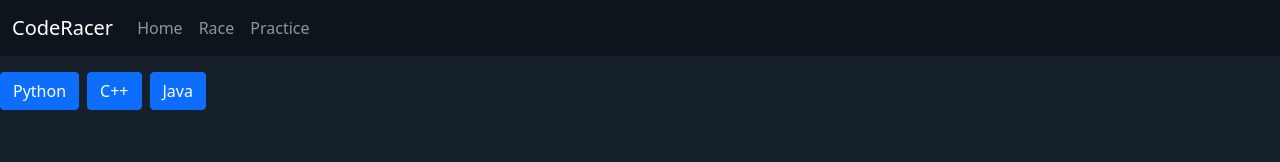
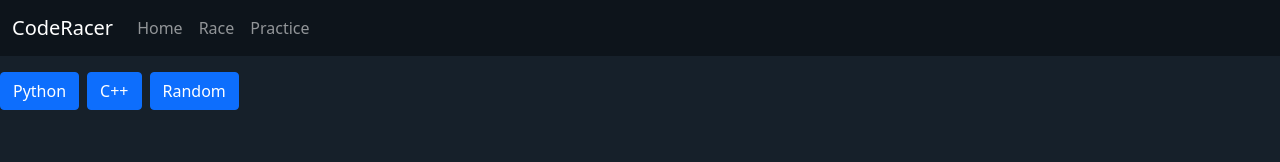
Before and after one commit to Graphcalibur/kfc-orbital-2021, a React (Create React App) app in the folder client/: page /lang in a window 1280 px wide. Shown: the top 162 px of the page. Built offline with nearby package versions, Linux system fonts and the light colour scheme.

Commit message:
Added random option to language

```diff
--- a/client/src/pages/ChooseLanguage/ChooseLanguage.jsx
+++ b/client/src/pages/ChooseLanguage/ChooseLanguage.jsx
@@ -2,9 +2,9 @@ import React from "react";
 import CodeLinkBtn from "./components/CodeLinkBtn.jsx";
 
 const ChooseLanguage = () => {
-    const langs = ["Python", "C++", "Java"];
+    const langs = ["Python", "C++", "Random"];
     return <div>
-        {langs.map((lang) => <CodeLinkBtn language={lang}/>)}
+        {langs.map((lang) => <CodeLinkBtn language={lang} key={lang}/>)}
     </div>
 }
 
--- a/client/src/pages/ChooseLanguage/components/CodeLinkBtn.jsx
+++ b/client/src/pages/ChooseLanguage/components/CodeLinkBtn.jsx
@@ -4,8 +4,9 @@ import { useHistory } from "react-router-dom";
 const CodeLinkBtn = (props) => {
     const history = useHistory();
     const lang = props.language;
+    const link = lang === "Random" ? "" : lang;
 
-    return <button className="btn me-2 btn-primary" onClick={() => history.push(`/solotyping/${lang}`)}>
+    return <button className="btn me-2 btn-primary" onClick={() => history.push(`/solotyping/${link}`)}>
         {lang}
     </button>
 }
```
